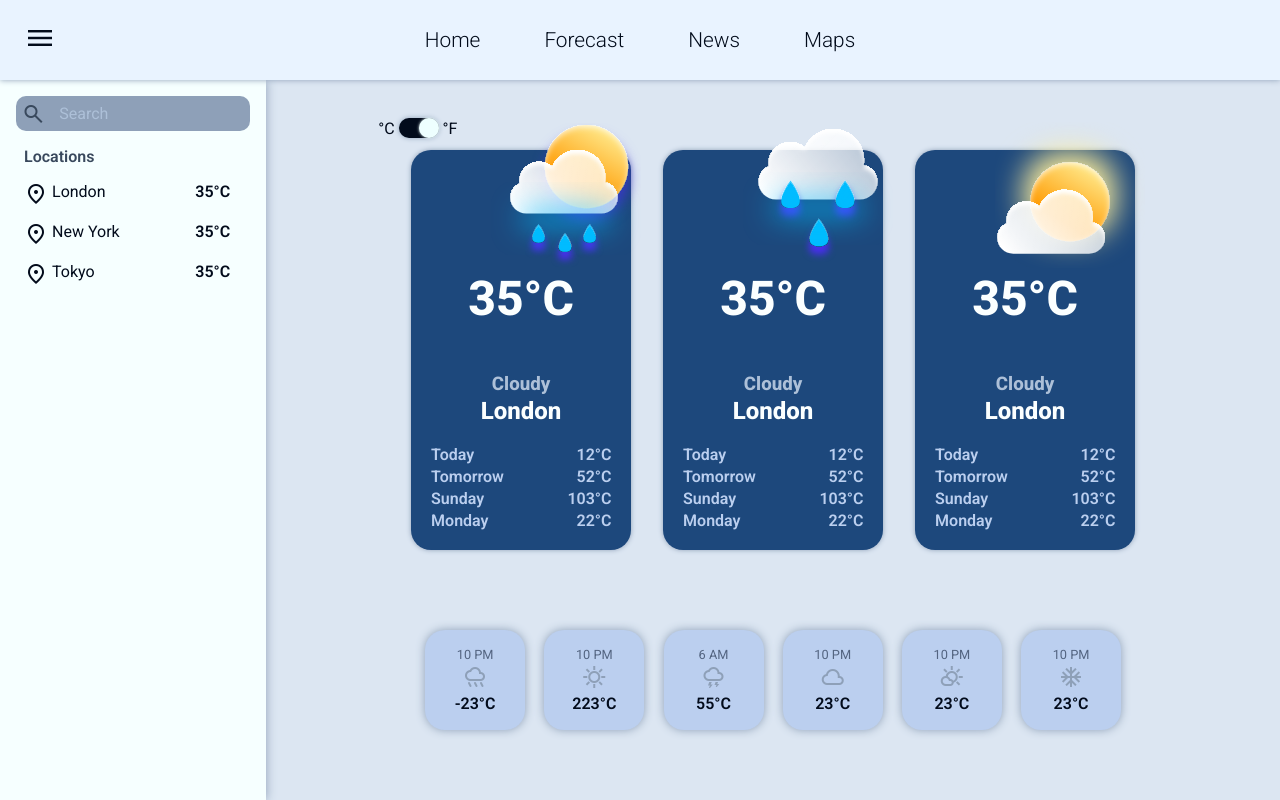
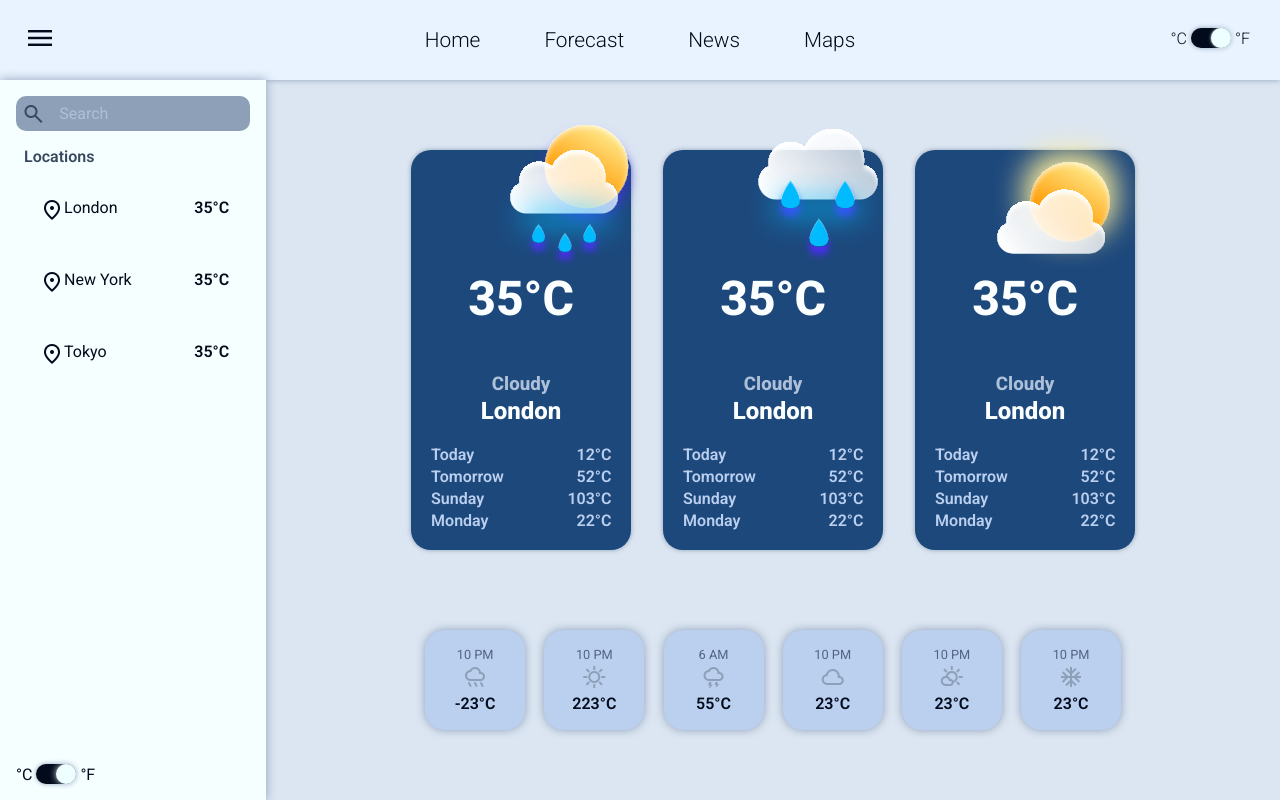
Before and after one commit to SirLuciferZ/Weather-App, a plain HTML site: page index.html in a window 1280 px wide. Both pictures are taken after a click on the element "menu". Drawn offline with nearby package versions, Linux system fonts and the light colour scheme; a web font is replaced by a local one.

Commit message:
Add dark mode toggle and enhance sidebar layout

```diff
--- a/index.html
+++ b/index.html
@@ -31,11 +31,17 @@
             <li><a href="#">Maps</a></li>
           </ul>
         </div>
+        <div class="right">
+          <div class="dark-mode">
+            <p class="centigrad">°C</p>
+            <div class="dark-mode-button"></div>
+            <p class="firenhite">°F</p>
+          </div>
+        </div>
       </div>
     </header>
 
     <main>
-
       <nav class="side-bar-container">
         <div class="search-bar-container">
           <span class="material-symbols-outlined">search</span>
@@ -60,13 +66,13 @@
             <p class="loc-temp">35°C</p>
           </div>
         </div>
+        <div class="change-temp">
+          <p class="centigrad">°C</p>
+          <div class="change-temp-button"></div>
+          <p class="firenhite">°F</p>
+        </div>
       </nav>
       <div class="weather-card-container">
-        <div class="change-temp">
-            <p class="centigrad">°C</p>
-            <div class="change-temp-button"></div>
-            <p class="firenhite">°F</p>
-        </div>
         <div class="card-container">
           <div class="card">
             <img src="icons/sun-rainy.svg" alt="" />
@@ -142,6 +148,6 @@
       </div>
     </main>
 
-    <script src="index.js"></script>
+    <script src="./index.js"></script>
   </body>
 </html>
--- a/index.js
+++ b/index.js
@@ -0,0 +1,13 @@
+
+
+//      interactive hamburger menu
+
+function toggleMenu() {
+    const sideBar = document.querySelector(".side-bar-container");
+    const active = sideBar.classList.toggle("active");
+    sideBar.style.display = active ? "flex" : "none";
+
+}
+
+document.querySelector(".ham-menu-left").addEventListener("click", () => {
+    toggleMenu()});
--- a/style.css
+++ b/style.css
@@ -108,6 +108,49 @@ body {
     box-shadow: 0 0 5px var(--border-muted);
 }
 
+.right {
+    position: absolute;
+    right: 30px;
+    top: 35%;
+}
+
+.dark-mode {
+    gap: 0.25rem;
+    top: -1rem;
+    left: 7rem;
+    display: flex;
+    align-items: center;
+    justify-content: center;
+    color: var(--text);
+}
+
+.dark-mode-button {
+    width: 40px;
+    height: 20px;
+    background-color: var(--text);
+    border-radius: 50px;
+    position: relative;
+    box-shadow: 0 0 5px var(--border-muted);
+}
+
+.dark-mode-button::before {
+    content: "";
+    width: 20px;
+    height: 20px;
+    background-color: var(--highlight);
+    position: absolute;
+    top: 0;
+    right: 0;
+    border-radius: 50px;
+    z-index: 999;
+    box-shadow: 0 0 3px var(--highlight);
+    transition: all 0.3s;
+}
+
+.dark-mode:hover .dark-mode-button::before {
+    right: 50%;
+}
+
 
 
 
@@ -122,13 +165,14 @@ main {
 
 
 .side-bar-container {
-    display: flex;
+    display: none;
     flex-direction: column;
     background-color: var(--bg-light);
     width: 300px;
     box-shadow: 0 0 10px var(--border-muted);
     transition: all 0.3s ease;
     padding: 1rem;
+    position: relative;
 }
 
 .search-bar-container {
@@ -177,16 +221,68 @@ main {
 
 .loc-temp {
     margin-left: auto;
-    margin-right: 20px;
+    margin-right: 5px;
     font-weight: 600;
 
 }
 
 .loc-item {
     display: flex;
+    /* gap: 0.25rem; */
+    color: var(--text);
+    transition: all 0.3s;
+    border-radius: 7px;
+    padding: 1rem;
+}
+
+.loc-item:hover {
+    transform: scale(1.1);
+    /* border: 1px solid var(--border); */
+    box-shadow: 0 0 5px var(--border);
+}
+
+
+
+.change-temp {
+    position: absolute;
     gap: 0.25rem;
+    bottom: 1rem;
+    left: 1rem;
+    display: flex;
+    align-items: center;
+    justify-content: center;
     color: var(--text);
 }
+
+.change-temp-button {
+    width: 40px;
+    height: 20px;
+    background-color: var(--text);
+    border-radius: 50px;
+    position: relative;
+    box-shadow: 0 0 5px var(--border-muted);
+    transition: all 0.3s;
+}
+
+.change-temp-button::before {
+    content: "";
+    width: 20px;
+    height: 20px;
+    background-color: var(--highlight);
+    position: absolute;
+    top: 0;
+    right: 0;
+    border-radius: 50px;
+    z-index: 999;
+    box-shadow: 0 0 7px var(--bg-dark);
+    transition: all 0.3s;
+}
+
+.change-temp:hover .change-temp-button::before {
+    right: 50%;
+
+}
+
 
 
 
@@ -202,43 +298,6 @@ main {
     position: relative;
 }
 
-.change-temp {
-    position: absolute;
-    gap: 0.25rem;
-    top: -1rem;
-    left: 7rem;
-    display: flex;
-    align-items: center;
-    justify-content: center;
-    color: var(--text);
-}
-
-.change-temp-button {
-    width: 40px;
-    height: 20px;
-    background-color: var(--text);
-    border-radius: 50px;
-    position: relative;
-    box-shadow: 0 0 5px var(--border-muted);
-}
-
-.change-temp-button::before {
-    content: "";
-    width: 20px;
-    height: 20px;
-    background-color: var(--highlight);
-    position: absolute;
-    top: 0;
-    right: 0;
-    border-radius: 50px;
-    z-index: 999;
-    box-shadow: 0 0 3px var(--highlight);
-    transition: all 0.3s;
-}
-
-/* .change-temp:hover .change-temp-button::before{
-    right: 50%;
-} */
 
 .card-container {
     display: flex;
```
